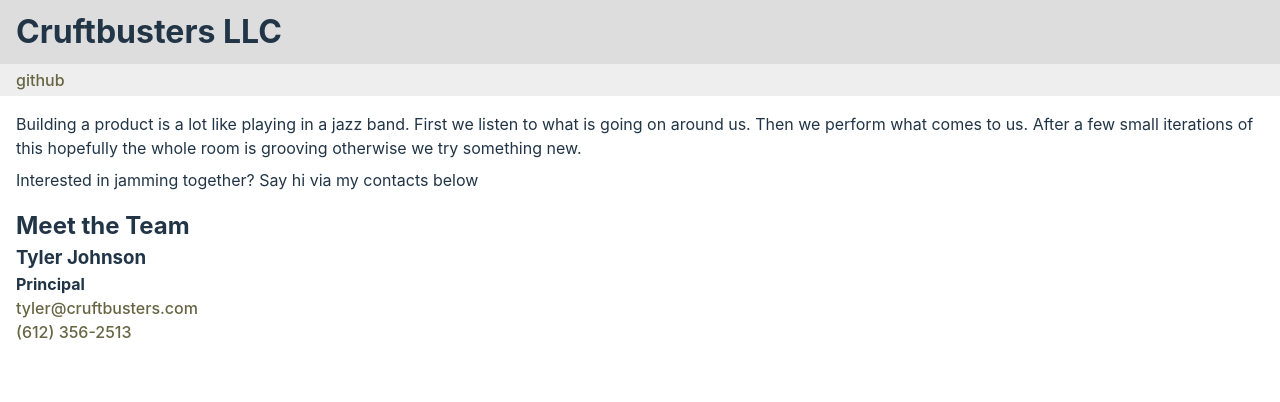
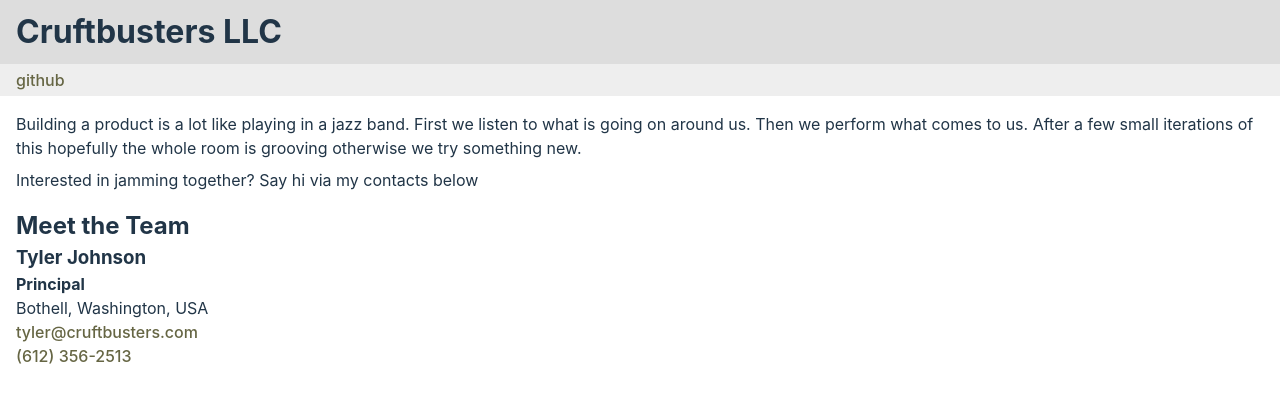
Before and after one commit to cruftbusters/devpod, a React (Vite) app in the folder apps/home/: page / in a window 1280 px wide. Shown: the top 402 px of the page. Built offline with nearby package versions, Linux system fonts and the light colour scheme.

Commit message:
bothell wa usa

```diff
--- a/apps/home/src/App.tsx
+++ b/apps/home/src/App.tsx
@@ -28,6 +28,7 @@
         <h2>Meet the Team</h2>
         <h3>Tyler Johnson</h3>
         <h4>Principal</h4>
+        <div>Bothell, Washington, USA</div>
         <div>
           <a href="mailto:tyler@cruftbusters.com">tyler@cruftbusters.com</a>
         </div>
```
